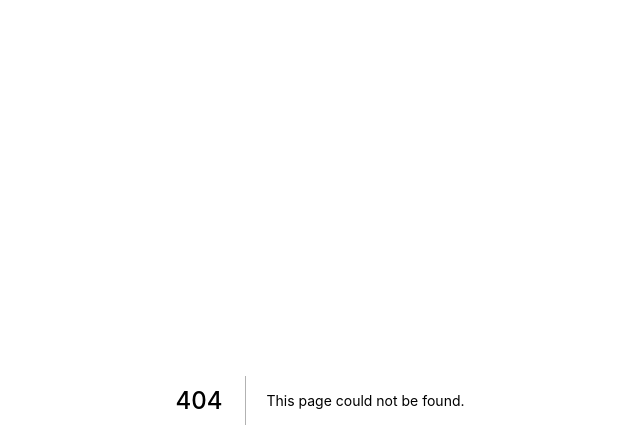
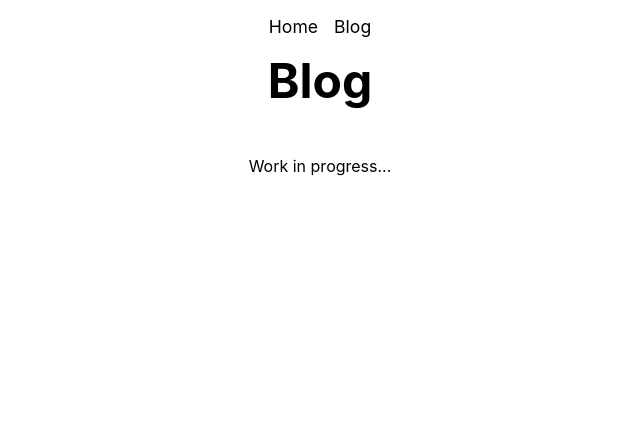
Before and after one commit to hidekysilva/personal-website, a Next.js app: page /posts in a window 1280 px wide. Before the commit this address had no page. Shown: the top 448 px of the page, without its empty margins (320-960 px from the left). Built offline with nearby package versions, Linux system fonts and the light colour scheme.

Commit message:
created posts page and navbar componentes. work in progress

```diff
--- /dev/null
+++ b/components/navbar.tsx
@@ -0,0 +1,16 @@
+import Link from "next/link";
+
+import styles from "../styles/NavBar.module.css";
+
+export default function NavBar() {
+  return (
+    <nav className={styles.navbar}>
+      <Link href="/">
+        <a>Home</a>
+      </Link>
+      <Link href="/posts">
+        <a>Blog</a>
+      </Link>
+    </nav>
+  );
+}
--- a/pages/index.tsx
+++ b/pages/index.tsx
@@ -1,5 +1,7 @@
 import Head from "next/head";
+
 import styles from "../styles/Home.module.css";
+import NavBar from "../components/navbar";
 
 export default function Home() {
   return (
@@ -8,6 +10,7 @@ export default function Home() {
         <title>Hideky's website</title>
         <link rel="icon" href="/favicon.ico" />
       </Head>
+      <NavBar />
       <main className={styles.main}>
         <h1 className={styles.title}>Welcome</h1>
         <div className={styles.grid}>
--- /dev/null
+++ b/pages/posts/index.tsx
@@ -0,0 +1,15 @@
+import NavBar from "../../components/navbar";
+
+import styles from "../../styles/Posts.module.css";
+
+export default function FirstPost() {
+  return (
+    <div className={styles.container}>
+      <NavBar />
+      <h1 className={styles.title}>Blog</h1>
+      <main className={styles.main}>
+        <p>Work in progress...</p>
+      </main>
+    </div>
+  );
+}
--- a/styles/Home.module.css
+++ b/styles/Home.module.css
@@ -8,7 +8,6 @@
 }
 
 .main {
-  padding: 4rem 0;
   flex: 1;
   display: flex;
   flex-direction: column;
@@ -73,7 +72,6 @@
 .grid {
   display: flex;
   align-items: center;
-  justify-content: center;
   flex-wrap: wrap;
 
   max-width: 800px;
--- /dev/null
+++ b/styles/NavBar.module.css
@@ -0,0 +1,14 @@
+.navbar {
+  padding: 1rem 0;
+}
+
+.navbar a {
+  padding: 0 0.5rem;
+  font-size: 1.1rem;
+}
+
+.navbar a:hover {
+  color: #0070f3;
+  border-color: #0070f3;
+  text-decoration: underline;
+}
--- /dev/null
+++ b/styles/Posts.module.css
@@ -0,0 +1,17 @@
+.container {
+  min-height: 100vh;
+  padding: 0 0.5rem;
+  display: flex;
+  flex-direction: column;
+  align-items: center;
+}
+
+.title {
+  margin: 0;
+  line-height: 1.15;
+  font-size: 3rem;
+}
+
+.main {
+  margin-top: 2rem;
+}
```
